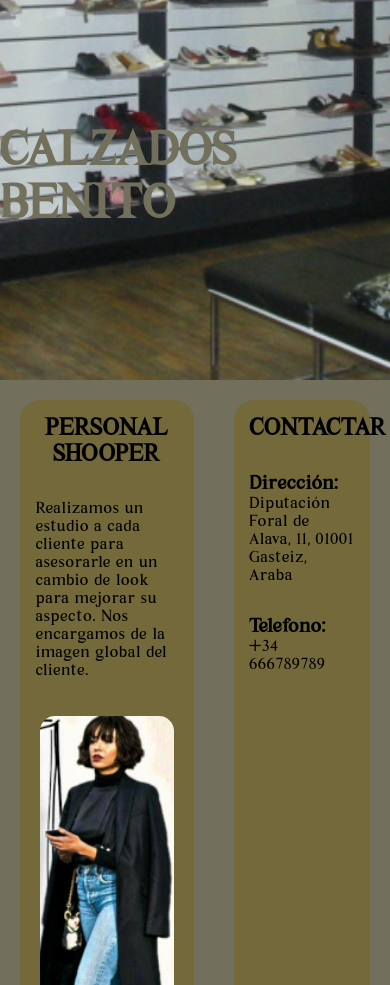
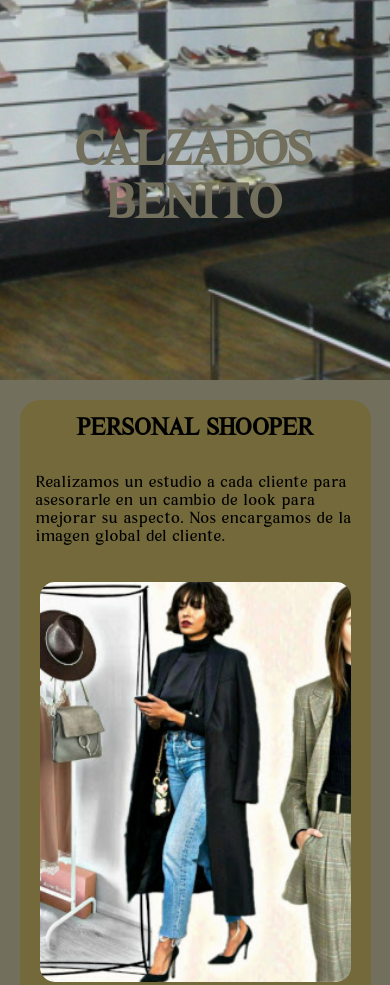
Before and after one commit to dakardu/calzadosbenito, a plain HTML site: page index.html in a window 390 px wide. Shown: the part 320-1305 px from the top of the page. Drawn offline with Linux system fonts and the light colour scheme.

Commit message:
actualizado @media Query

```diff
--- a/css/style.css
+++ b/css/style.css
@@ -110,3 +110,18 @@
     letter-spacing: 1px;
     color: #f3df7b;
 }
+
+@media screen and (max-width: 830px){
+    .header__h1{
+        text-align: center;
+    }
+    .container{
+        flex-direction: column;
+    }
+    .container__section{
+        width: 90%;
+    }
+    .container__aside{
+        width: 90%;
+    }
+}
```
